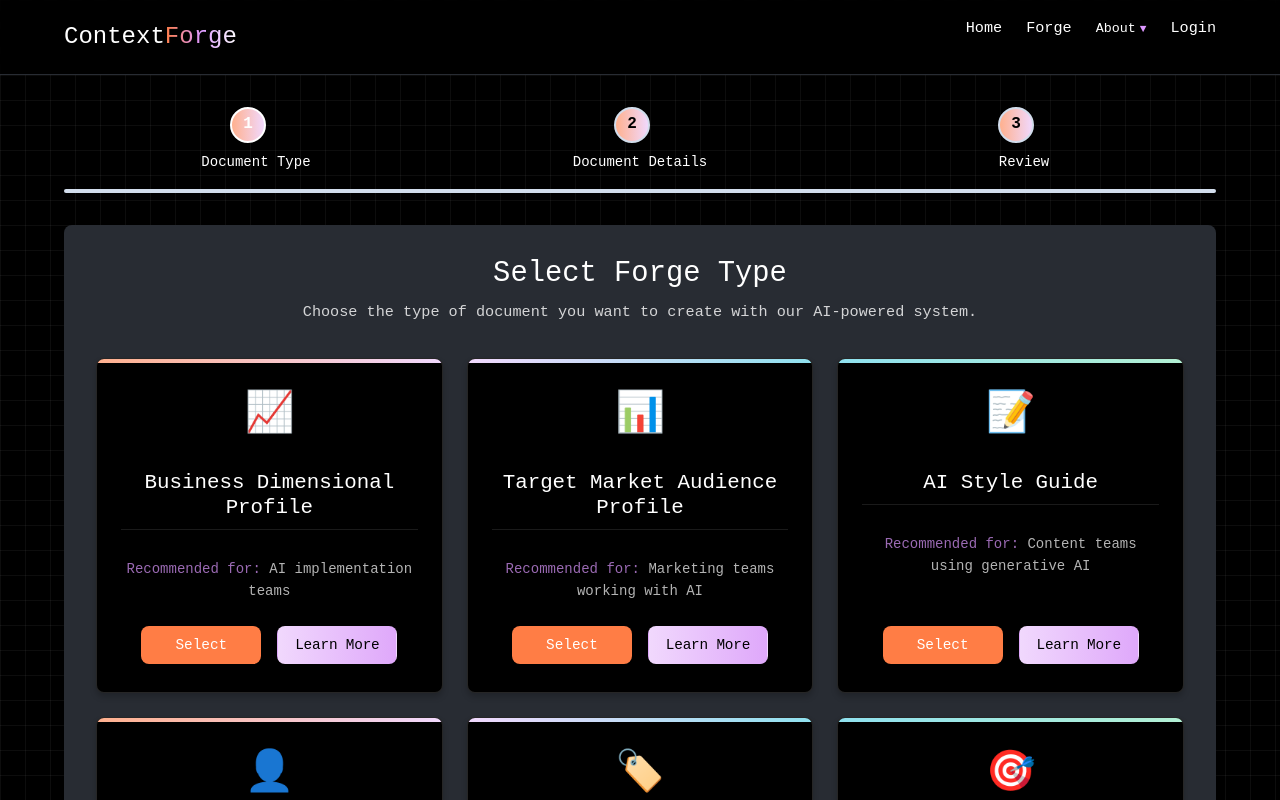
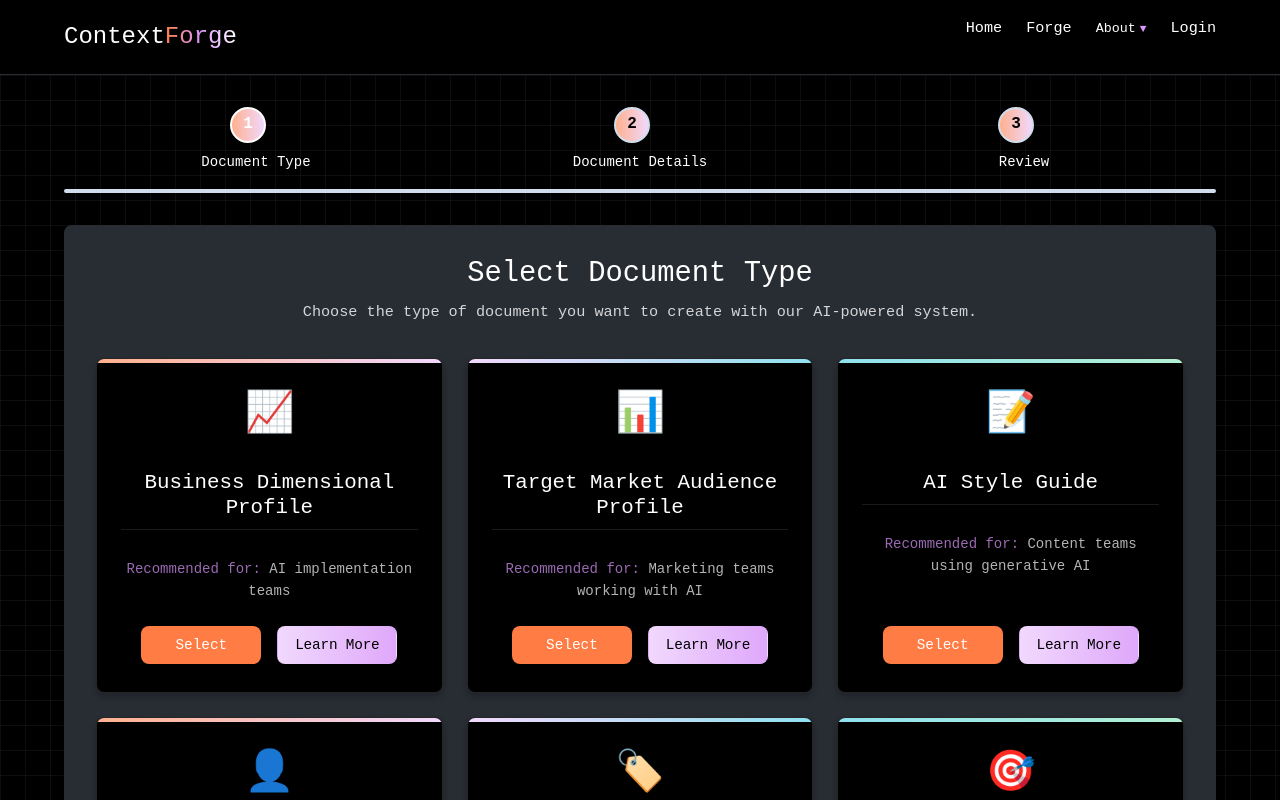
Before and after one commit to ConnorBritain/contextforge, a React (Create React App) app in the folder context-generator-src/client/: page /forge in a window 1280 px wide. Shown: the top 800 px of the page. Built offline with nearby package versions, Linux system fonts and the light colour scheme; no server answers; a web font is replaced by a local one.

Commit message:
Making minor change in heading for the Document Type selector on the Forge page.

```diff
--- a/context-generator-src/client/src/components/forms/DocumentTypeSelector.jsx
+++ b/context-generator-src/client/src/components/forms/DocumentTypeSelector.jsx
@@ -69,7 +69,7 @@ const DocumentTypeSelector = ({ selectedType, onSelectType, onNext }) => {
   return (
     <form className="form-container form-container-wide" onSubmit={handleSubmit}>
       <div className="form-header">
-        <h2>Select Forge Type</h2>
+        <h2>Select Document Type</h2>
         <p>Choose the type of document you want to create with our AI-powered system.</p>
       </div>
 
```
